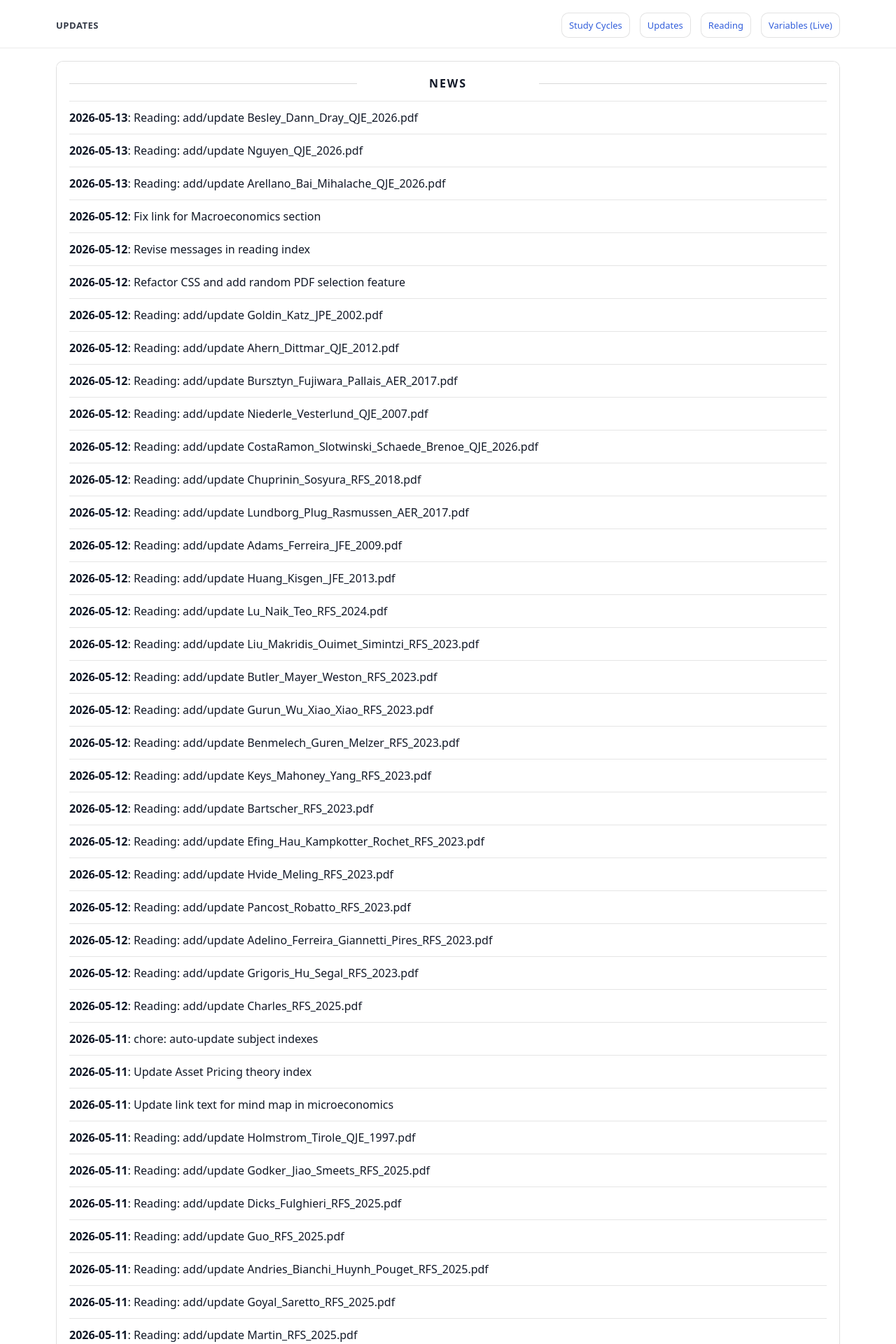
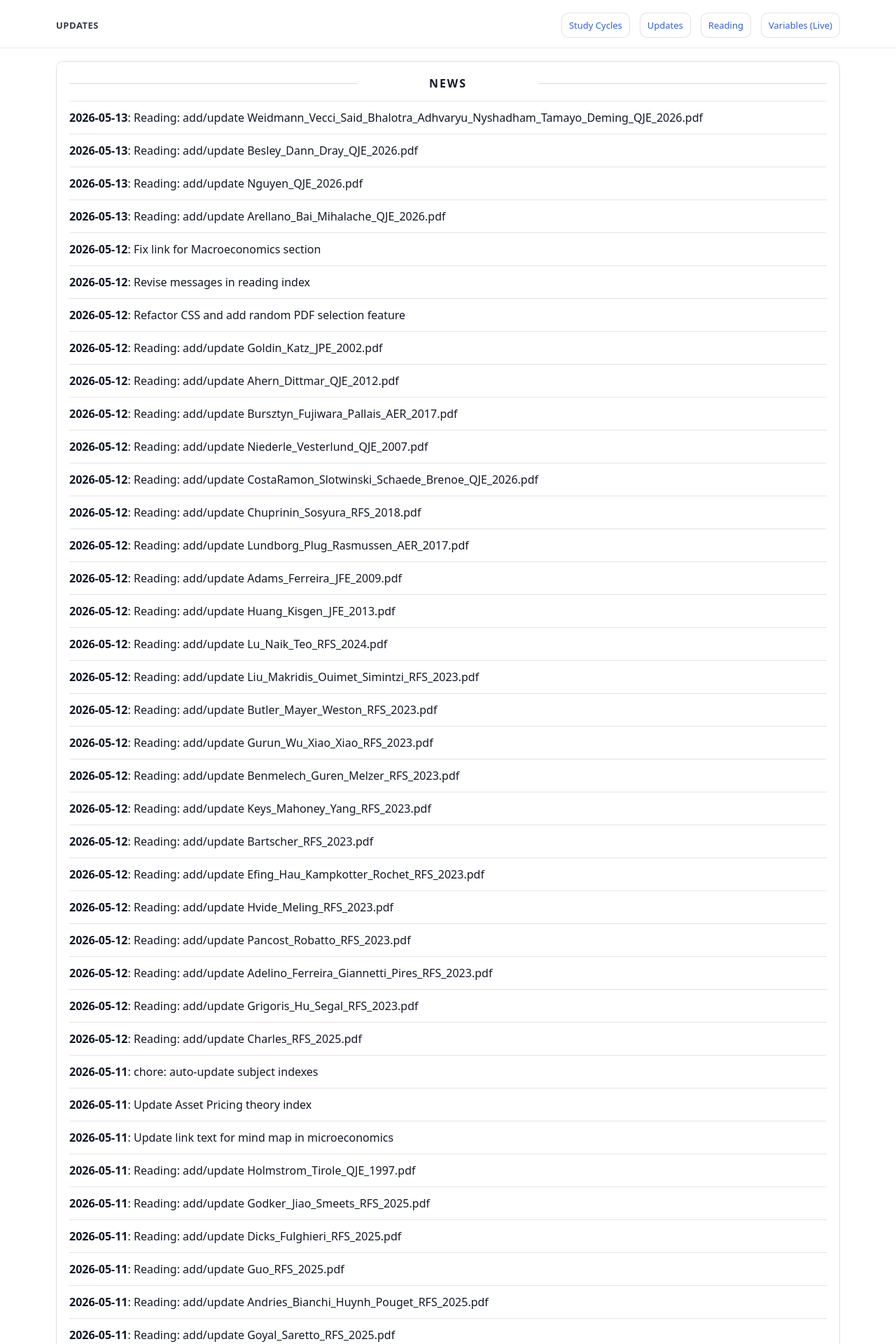
Before and after one commit to yaxinzn/study-archive, a Jekyll site: the page built from updates/index.md, in a window 1280 px wide. Shown: the top 1920 px of the page at 70% size. Built offline with Jekyll 4.4.1, drawn with Linux system fonts in a browser that asks for light colours; some of the changed text lies outside the part shown.

Commit message:
chore: update NEWS feed

```diff
--- a/_data/news.yml
+++ b/_data/news.yml
@@ -1,4 +1,7 @@
 # Auto-generated update history (sorted newest -> oldest). Do not edit manually.
+- ts: "1778619762"
+  date: "2026-05-13"
+  title: "Reading: add/update Weidmann_Vecci_Said_Bhalotra_Adhvaryu_Nyshadham_Tamayo_Deming_QJE_2026.pdf"
 - ts: "1778618520"
   date: "2026-05-13"
   title: "Reading: add/update Besley_Dann_Dray_QJE_2026.pdf"
```
